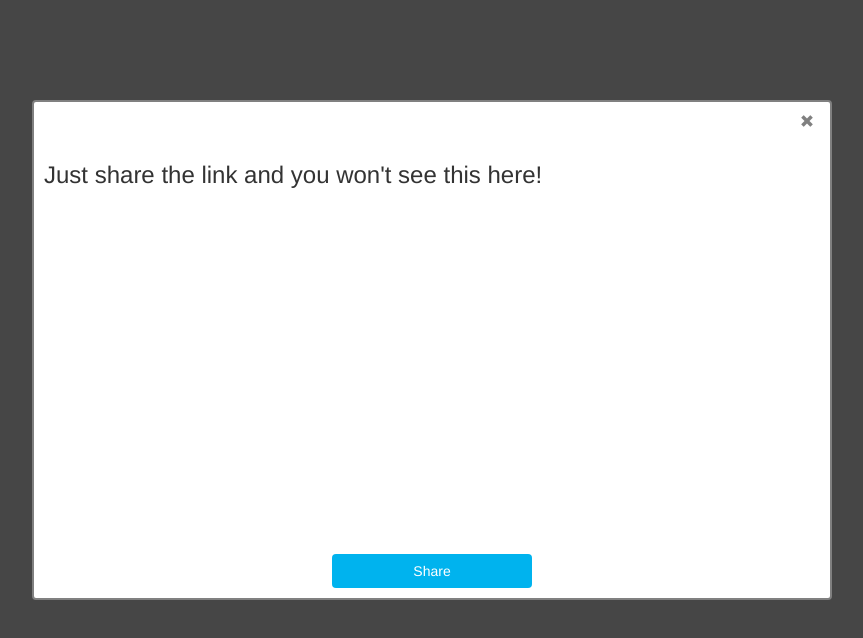
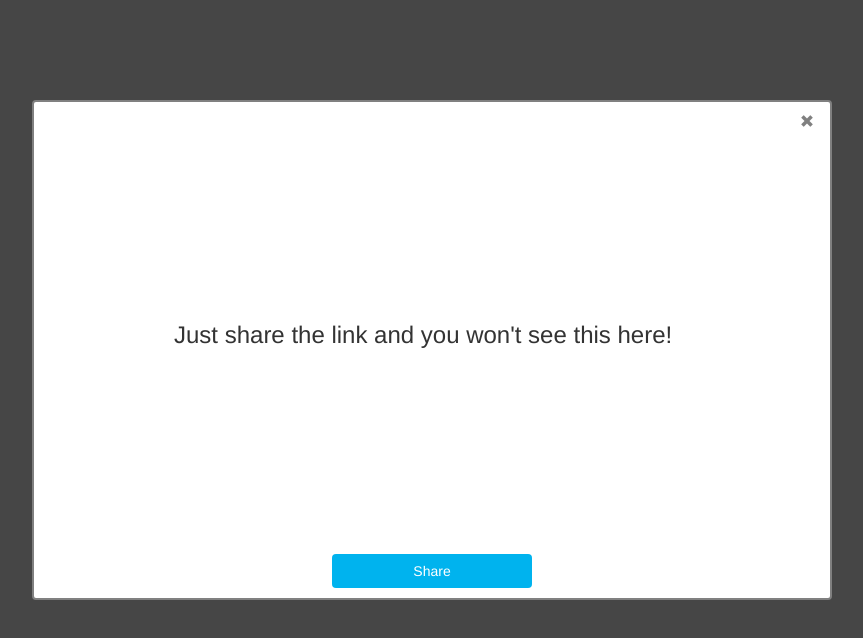
Before and after one commit to SerejadexXx/hiders, a website: page app/public/index.html in a window 1280 px wide. Shown: the whole page, without its empty margins (208-1071 px from the left). Drawn offline with Linux system fonts and the light colour scheme; files whose address does not match are found by name.

Commit message:
new commit

```diff
--- a/app/public/index.css
+++ b/app/public/index.css
@@ -393,8 +393,8 @@
 
 .adPlace {
     position: absolute;
-    top: 40px;
-    left: 10px;
+    top: 200px;
+    left: 140px;
     right: 10px;
     bottom: 100px;
 }
```
